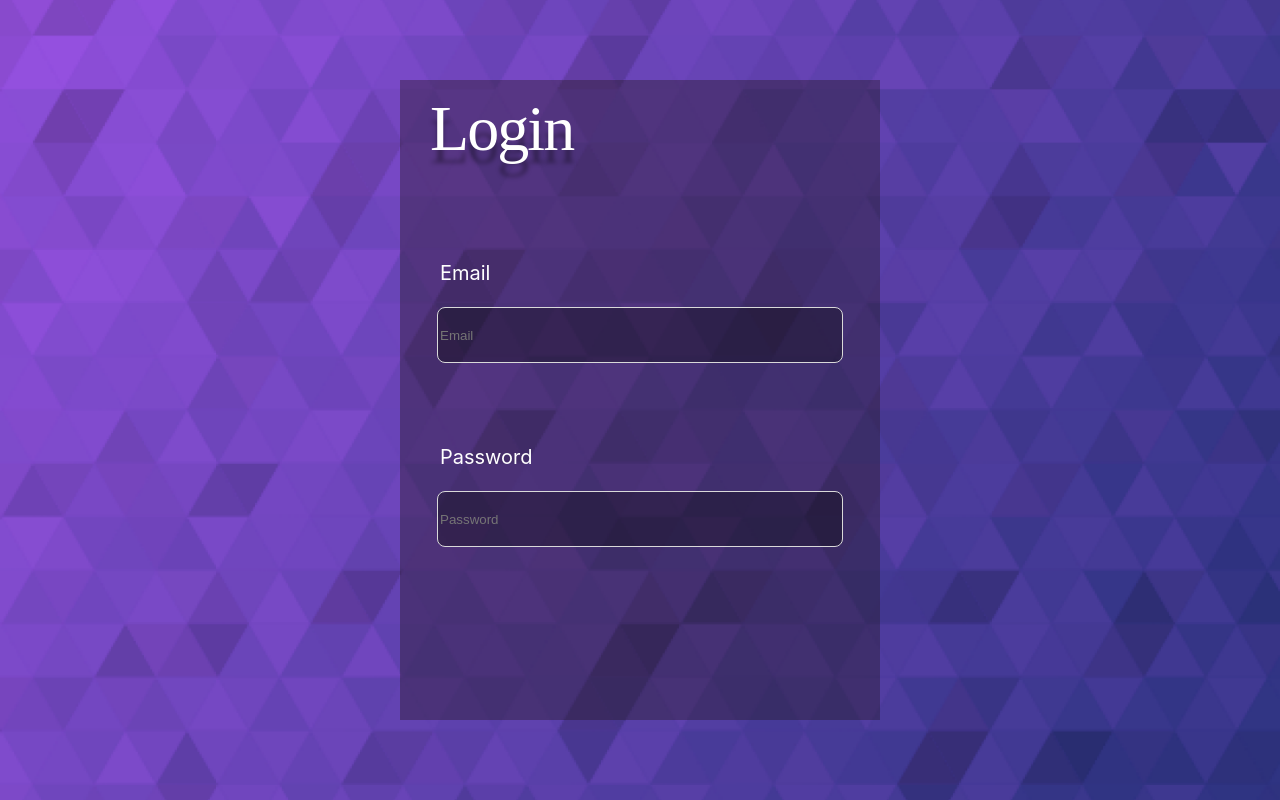
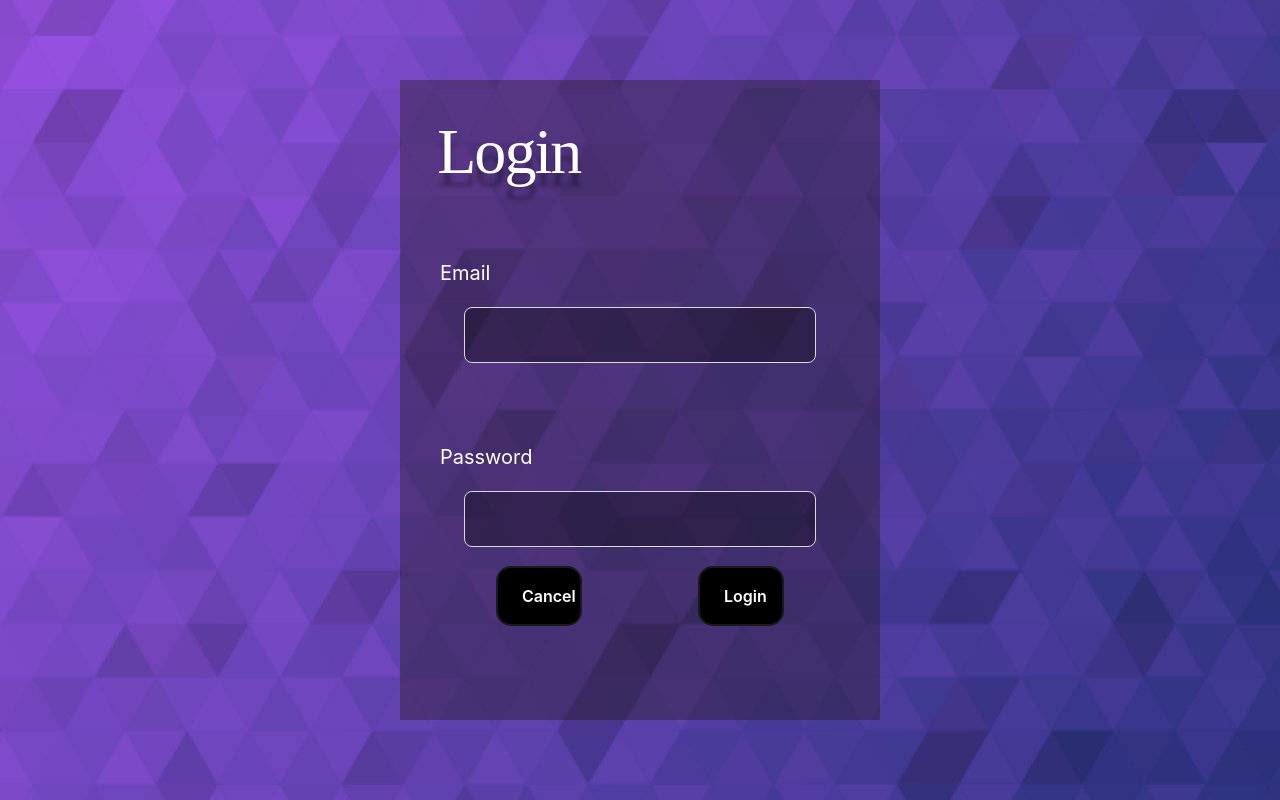
Before and after one commit to Classi-di-Andrea-Trentini/progetto-secondo-quadrimestre-gavatta-kushnir-lutteri-zorza, an Angular app in the folder game-pulse/: page / in a window 1280 px wide. Built offline with nearby package versions, Linux system fonts and the light colour scheme.

Commit message:
terminata pagina login

```diff
--- a/game-pulse/src/app/login/login.component.css
+++ b/game-pulse/src/app/login/login.component.css
@@ -44,6 +44,7 @@ body {
   font-weight: var(--sds-typography-title-hero-font-weight);
   line-height: 120%; /* 76.8px */
   letter-spacing: -1.92px;
+  transform: translate(+5%,+30%);
 }
 
 .email, .password{
@@ -69,8 +70,11 @@ body {
 }
 
 input {
+  padding: 15px;
+  color: white;
+  font-size: medium;
   margin-left: 10px;
-  width: 400px;
+  width: 40vh;
   height: 30px;
   padding-top: 12px;
   padding-bottom: 12px;
@@ -82,6 +86,74 @@ input {
   align-items: center;
   display: flex;
   margin: 0 auto;
+}
+
+.buttonlogincontainer {
+  display: flex;
+  justify-content: space-between;
+  align-items: center;
+  width: 60%;
+  height: 10%;
+  margin: 15% auto;
+  position: absolute;
+  bottom: 20px;
+  left: 50%;
+  transform: translateX(-50%);
+}
+
+
+
+
+
+/* <!-- HTML !-->
+<button class="button-27" role="button">Button 27</button>
+ */
+/* CSS */
+.button-27 {
+  width: 30%;
+  margin: 20px;
+  display: flex;
+  justify-content: center;
+  align-items: center;
+  appearance: none;
+  background-color: #000000;
+  border: 2px solid #1A1A1A;
+  border-radius: 15px;
+  box-sizing: border-box;
+  color: #FFFFFF;
+  cursor: pointer;
+  display: inline-block;
+  font-family: Roobert,-apple-system,BlinkMacSystemFont,"Segoe UI",Helvetica,Arial,sans-serif,"Apple Color Emoji","Segoe UI Emoji","Segoe UI Symbol";
+  font-size: 16px;
+  font-weight: 600;
+  line-height: normal;
+  margin: 0;
+  min-height: 60px;
+  min-width: 0;
+  outline: none;
+  padding: 16px 24px;
+  text-align: center;
+  text-decoration: none;
+  transition: all 300ms cubic-bezier(.23, 1, 0.32, 1);
+  user-select: none;
+  -webkit-user-select: none;
+  touch-action: manipulation;
+/*   width: 100%; */
+  will-change: transform;
+}
+
+.button-27:disabled {
+  pointer-events: none;
+}
+
+.button-27:hover {
+  box-shadow: rgba(0, 0, 0, 0.25) 0 8px 15px;
+  transform: translateY(-2px);
+}
+
+.button-27:active {
+  box-shadow: none;
+  transform: translateY(0);
 }
 
 
--- a/game-pulse/src/app/login/login.component.html
+++ b/game-pulse/src/app/login/login.component.html
@@ -9,12 +9,22 @@
         <div class="email-text">
             <p>Email</p>
         </div>
-        <input type="text" placeholder="Email"><!-- [(ngModel)]="email" -->
+        <input type="text" ><!-- [(ngModel)]="email" -->
     </div>
     <div class="password">
         <div class="password-text">
             <p>Password</p>
         </div>
-        <input type="password" placeholder="Password"><!-- [(ngModel)]="password" -->
+        <input type="password" ><!-- [(ngModel)]="password" -->
+    </div>
+    <div class="buttonlogincontainer">
+        <button class="button-27" role="button" ><!-- (click)="login()" -->
+            Cancel
+        </button>
+        <button class="button-27" role="button">
+            Login
+        </button>
+
+
     </div>
 </div>
```
